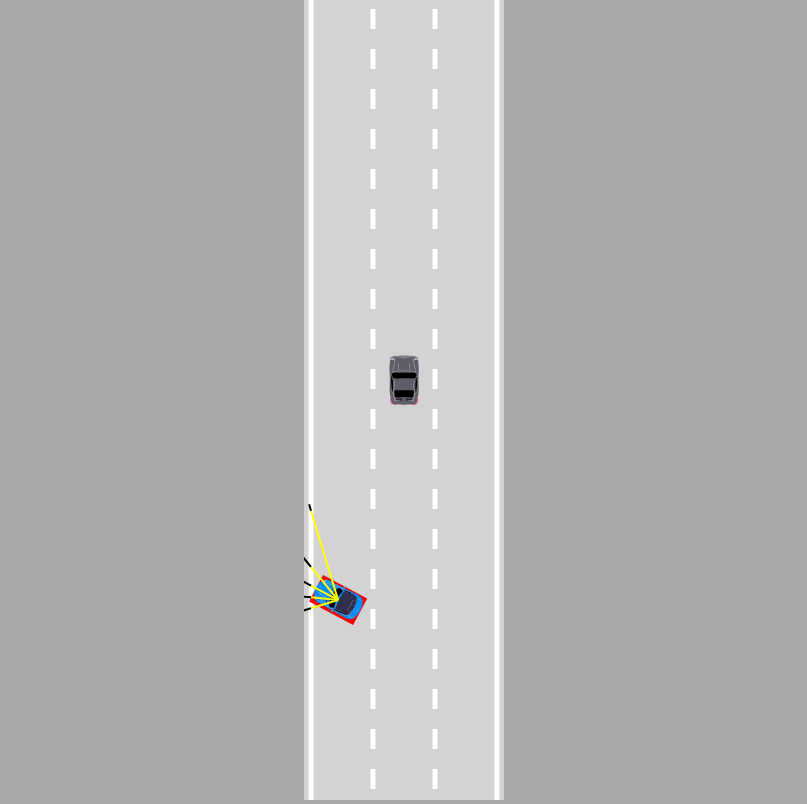
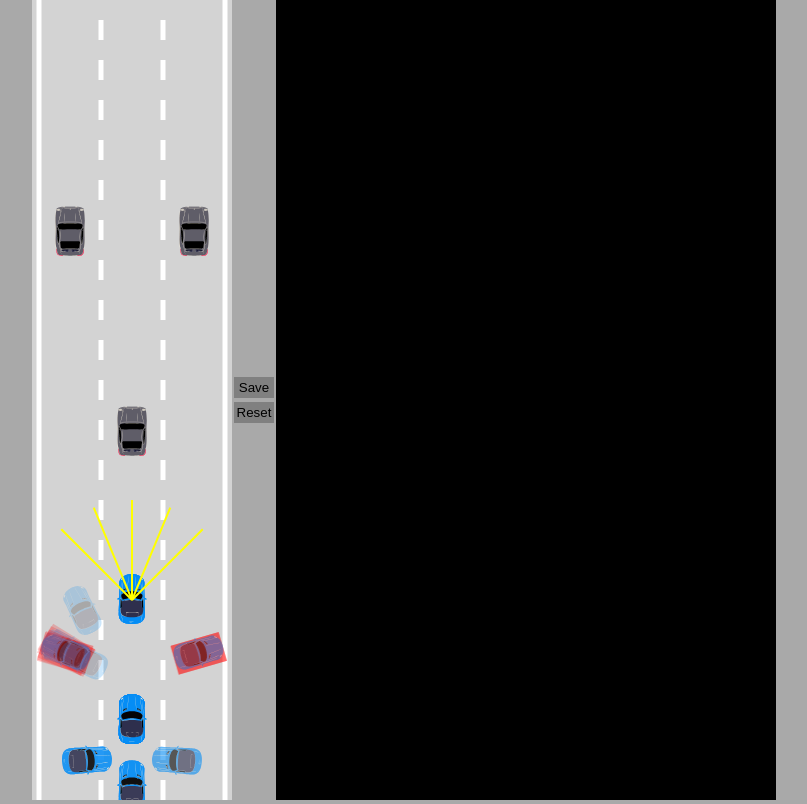
Before and after one commit to devanshtyagi26/Self-Driving-Car-using-ML, a plain HTML site: page index.html in a window 1280 px wide. Shown: the whole page, without its empty margins (236-1043 px from the left). Drawn offline with Linux system fonts and the light colour scheme; animation ran at ten frames a second.

Commit message:
Adding more cars in traffic

```diff
--- a/JavaScript/car.js
+++ b/JavaScript/car.js
@@ -35,7 +35,6 @@ class Car {
       );
 
       const outputs = NeuralNetwork.feedForward(offsets, this.brain);
-
 
       if (this.useBrain) {
         this.controls.forward = outputs[0];
@@ -125,7 +124,7 @@ class Car {
     this.y -= Math.cos(this.angle) * this.speed;
   }
 
-  draw(ctx, svgImage) {
+  draw(ctx, svgImage, drawSensor) {
     if (!this.polygon) return;
 
     ctx.save();
@@ -169,7 +168,7 @@ class Car {
     ctx.restore();
 
     // Draw sensors if available
-    if (this.sensor) {
+    if (this.sensor && drawSensor) {
       this.sensor.draw(ctx);
     }
   }
--- a/JavaScript/main.js
+++ b/JavaScript/main.js
@@ -1,37 +1,79 @@
-const canvas = document.getElementById("myCanvas");
-canvas.width = 200;
+const carCanvas = document.getElementById("carCanvas");
+carCanvas.width = 200;
+const carCtx = carCanvas.getContext("2d");
 
-const ctx = canvas.getContext("2d");
-const road = new Road(canvas.width / 2, canvas.width * 0.93);
-const car = new Car(road.getLaneCenter(1), 100, 30, 50, "AI");
-const traffic = [new Car(road.getLaneCenter(1), -100, 30, 50, "SLAVE", 2)];
+const networkCanvas = document.getElementById("networkCanvas");
+networkCanvas.width = 500;
+const networkCtx = networkCanvas.getContext("2d");
+
+const road = new Road(carCanvas.width / 2, carCanvas.width * 0.93);
+
+const N = 100;
+const cars = generateCars(N);
+let bestCar = cars[0];
+
+if (localStorage.getItem("bestBrain")) {
+  bestCar.brain = JSON.parse(localStorage.getItem("bestBrain"));
+}
+
+const traffic = [
+  new Car(road.getLaneCenter(1), -100, 30, 50, "SLAVE", 2),
+  new Car(road.getLaneCenter(2), -300, 30, 50, "SLAVE", 2),
+  new Car(road.getLaneCenter(0), -300, 30, 50, "SLAVE", 2),
+];
 
 const mainCar = drawSVGOnCanvas(mainCarSVG);
 const trafficCar1 = drawSVGOnCanvas(traffic1SVG);
 
 const carSVGs = [mainCar, trafficCar1];
-car.draw(ctx);
 
 animate();
 
+function save() {
+  localStorage.setItem("bestBrain", JSON.stringify(bestCar.brain));
+}
+
+function discard() {
+  localStorage.removeItem("bestBrain");
+}
+function generateCars(N) {
+  const cars = [];
+
+  for (let i = 0; i < N; i++) {
+    cars.push(new Car(road.getLaneCenter(1), 100, 30, 50, "AI"));
+  }
+  return cars;
+}
 function animate() {
   for (let i = 0; i < traffic.length; i++) {
     traffic[i].update(road.borders, []);
   }
 
-  car.update(road.borders, traffic);
-  canvas.height = window.innerHeight;
+  for (let i = 0; i < cars.length; i++) {
+    cars[i].update(road.borders, traffic);
+  }
 
-  ctx.save();
-  ctx.translate(0, -car.y + canvas.height * 0.75);
+  bestCar = cars.find((c) => c.y == Math.min(...cars.map((c) => c.y)));
 
-  road.draw(ctx);
+  carCanvas.height = window.innerHeight;
+  networkCanvas.height = window.innerHeight;
+
+  carCtx.save();
+  carCtx.translate(0, -bestCar.y + carCanvas.height * 0.75);
+
+  road.draw(carCtx);
 
   for (let i = 0; i < traffic.length; i++) {
-    traffic[i].draw(ctx, carSVGs[1]);
+    traffic[i].draw(carCtx, carSVGs[1]);
   }
 
-  car.draw(ctx, carSVGs[0]);
-  ctx.restore();
+  carCtx.globalAlpha = 0.2;
+  for (let i = 0; i < cars.length; i++) {
+    cars[i].draw(carCtx, carSVGs[0]);
+  }
+  carCtx.globalAlpha = 1;
+  bestCar.draw(carCtx, carSVGs[0], true);
+
+  carCtx.restore();
   requestAnimationFrame(animate);
 }
--- a/index.html
+++ b/index.html
@@ -7,7 +7,12 @@
     <title>Self Driving Car</title>
 </head>
 <body>
-    <canvas id="myCanvas"></canvas>
+    <canvas id="carCanvas"></canvas>
+    <div id="buttons">
+        <button onclick="save()">Save</button>
+        <button onclick="discard()">Reset</button>
+    </div>
+    <canvas id="networkCanvas"></canvas>
 </body>
 <script src="./JavaScript/brain.js"></script>
 <script src="./JavaScript/SVGstring.js"></script>
--- a/style.css
+++ b/style.css
@@ -7,9 +7,33 @@ body{
     margin: 0;
     background-color: darkgray;
     overflow: hidden;
-    text-align: center;
+    display: flex;
+    justify-content: center;
+    align-items: center;
 }
 
-#myCanvas{
+#buttons{
+  display: flex;
+  flex-direction: column;
+}
+
+button{
+  border: none;
+  cursor: pointer;
+  margin: 2px;
+  padding: 3px;
+  background-color: grey;
+
+}
+
+button:hover{
+  background-color: aqua;
+}
+
+#carCanvas{
     background-color: lightgray;
 }
+
+#networkCanvas{
+    background-color: black;
+}
```
